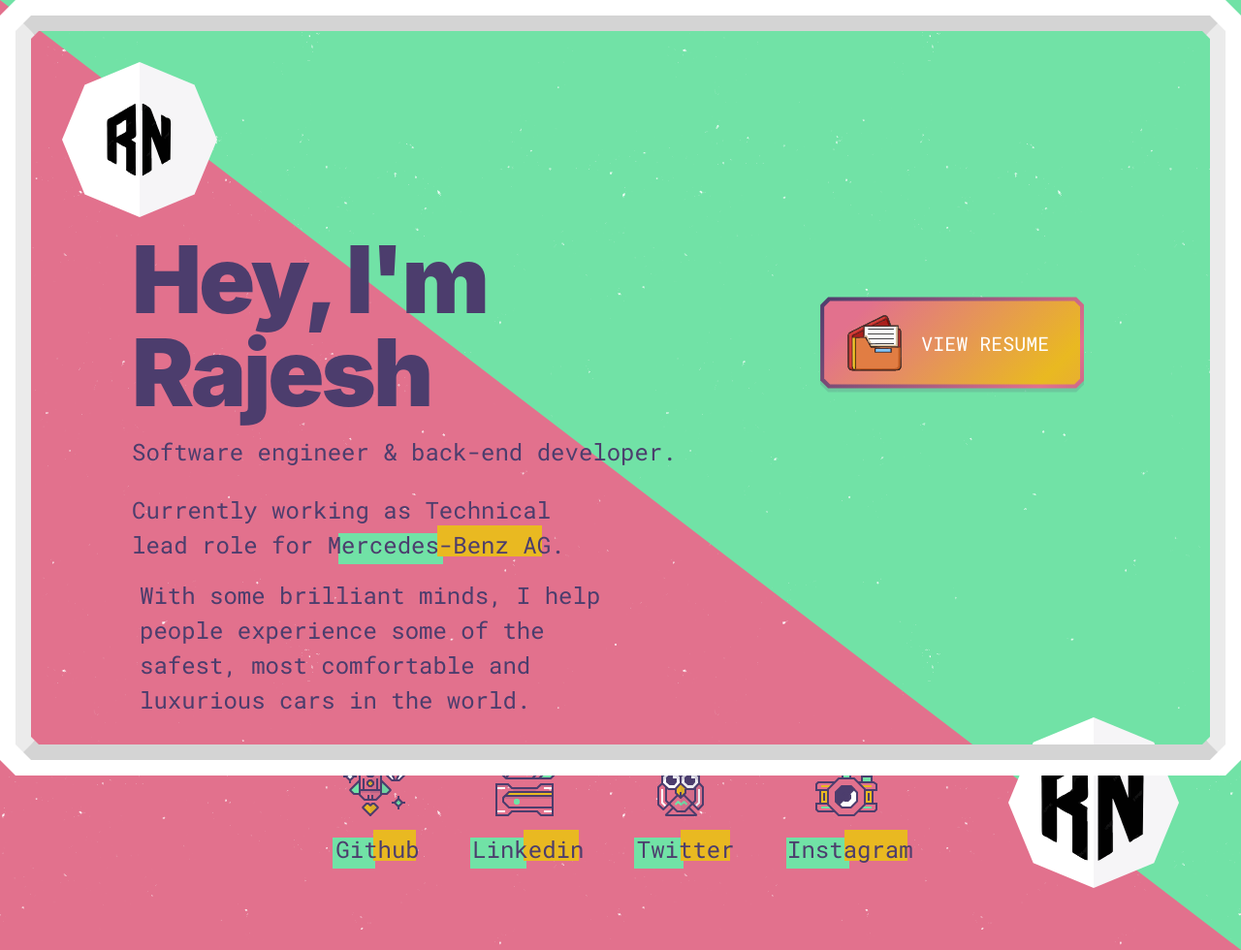
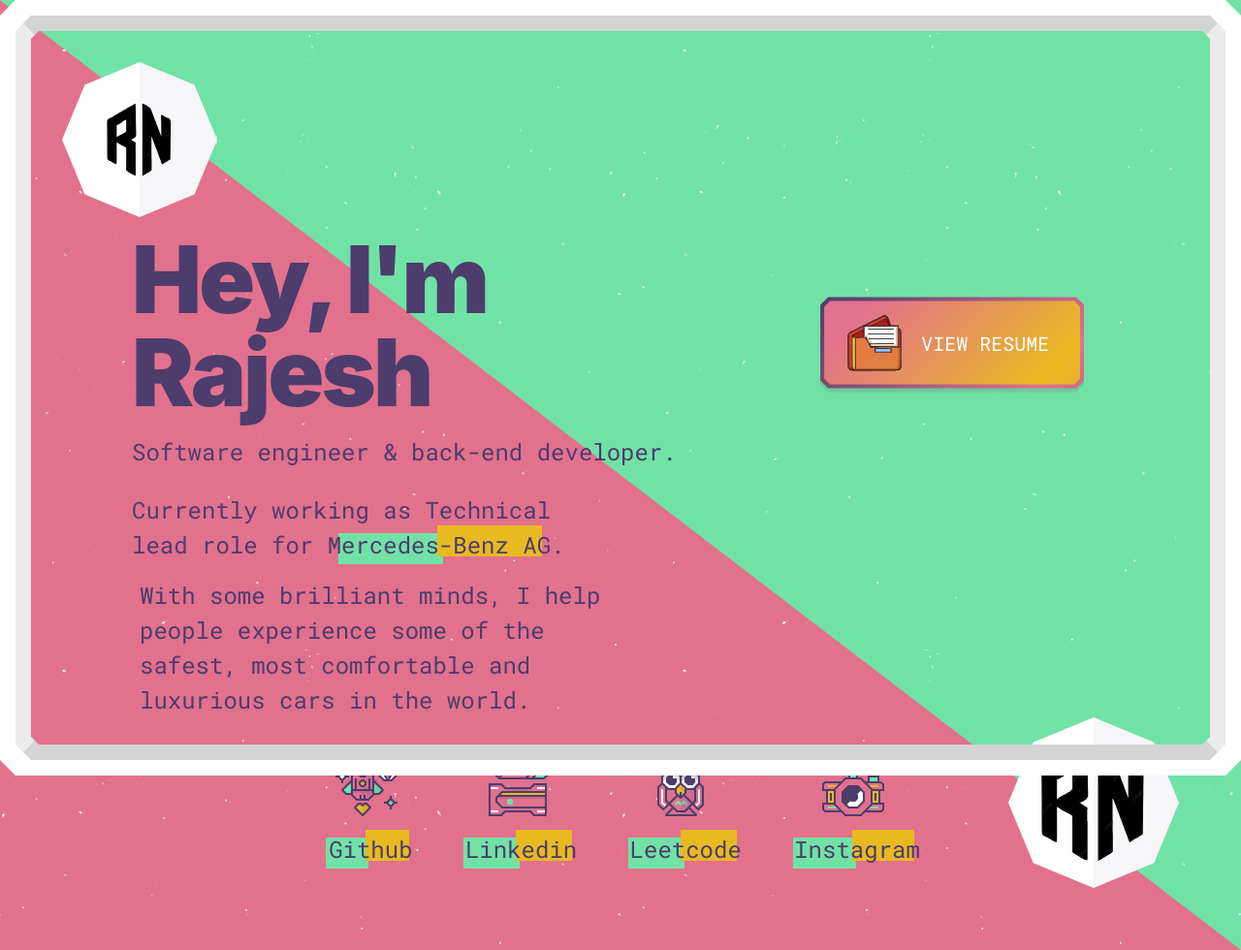
Before and after one commit to rbitnode/rbitnode.github.io, a plain HTML site: page index.html in a window 1280 px wide. Shown: the whole page at 97% size. Drawn offline with Linux system fonts and the light colour scheme.

Commit message:
preview x.7

```diff
--- a/index.html
+++ b/index.html
@@ -61,7 +61,7 @@
           <span class=colophon__text>Linkedin</span></a>
         <a href="//https://leetcode.com/u/rbitnode/" target=”_blank” class=colophon__link>
           <img src="/assets/images/leetcode.svg" width=64 alt="An icon for Leetcode" class=colophon__image />
-          <span class=colophon__text>Twitter</span></a>
+          <span class=colophon__text>Leetcode</span></a>
         <a href="//instagram.com/_buntynegi_" target=”_blank” class=colophon__link>
           <img src="/assets/images/instagram.svg" width=64 alt="An icon for Instagram" class=colophon__image />
           <span class=colophon__text>Instagram</span></a>
```
